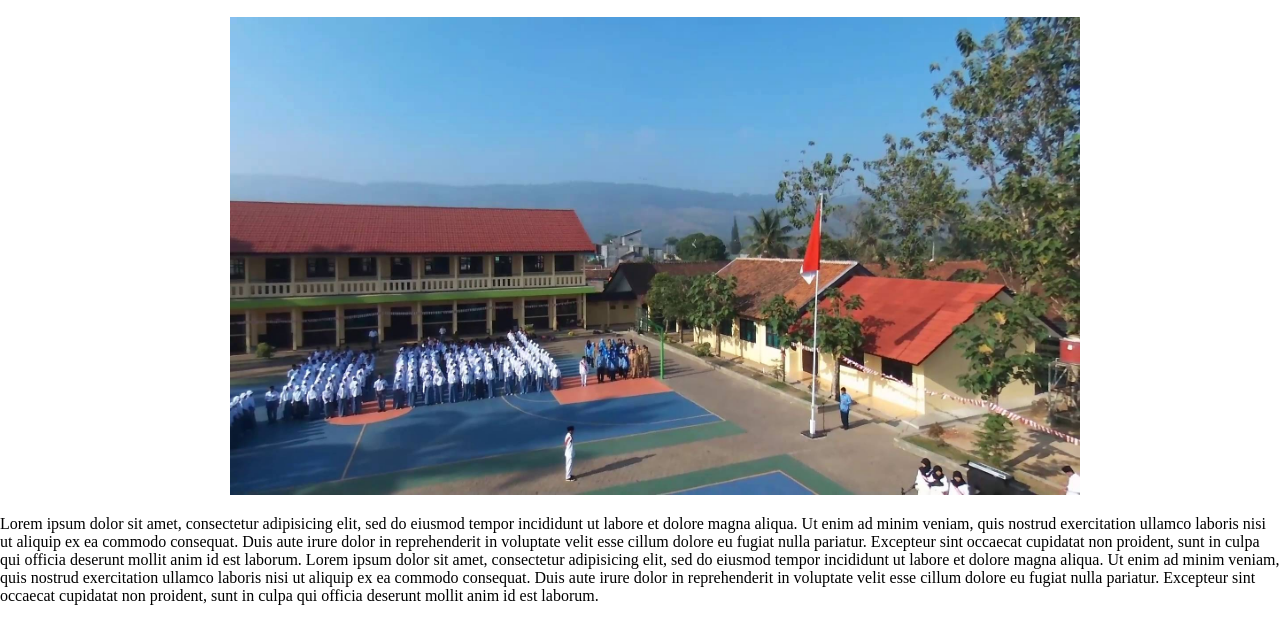
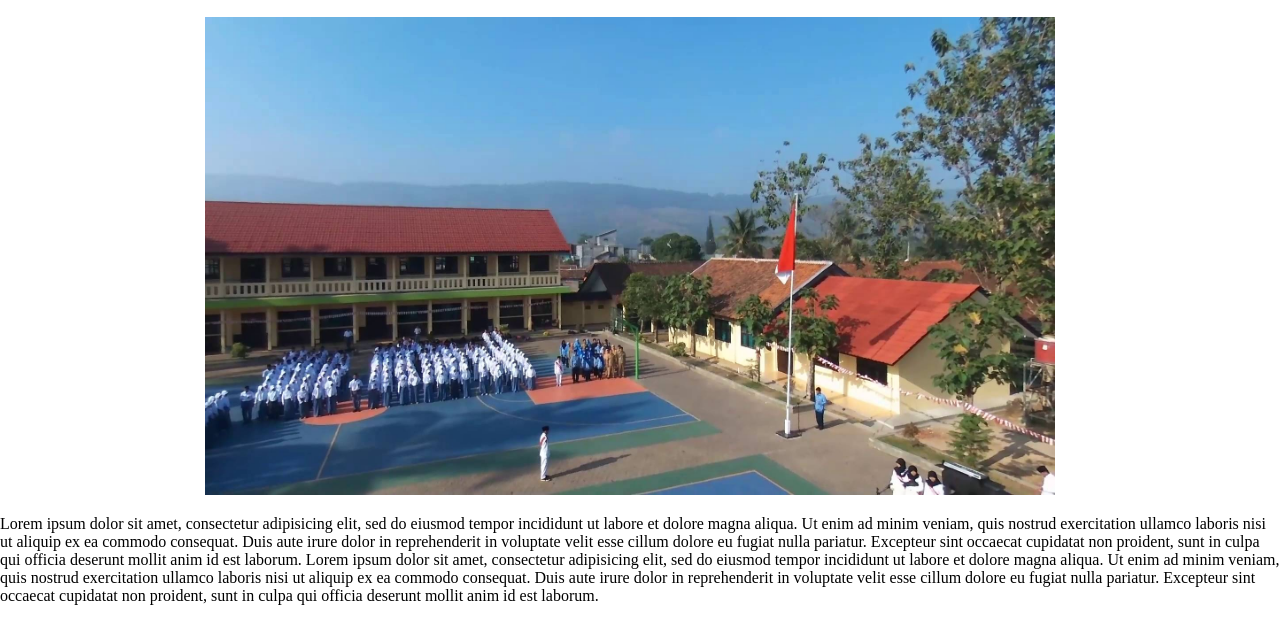
Before and after one commit to tengkujuansyah/utswebtengku, a plain HTML site: page index.html in a window 1280 px wide. Shown: the part 132-750 px from the top of the page. Drawn offline with Linux system fonts and the light colour scheme.

Commit message:
Update style.css

```diff
--- a/style.css
+++ b/style.css
@@ -71,7 +71,7 @@ body {
 }
 .about img {
 	width: 850px;
-	padding-left: 18%;
+	padding-left: 16%;
 }
 .footer {
 	color: #fff;
@@ -81,4 +81,5 @@ body {
 }
 .footer li {
 	text-align: center;
+	text-decoration: none;
 }
```
